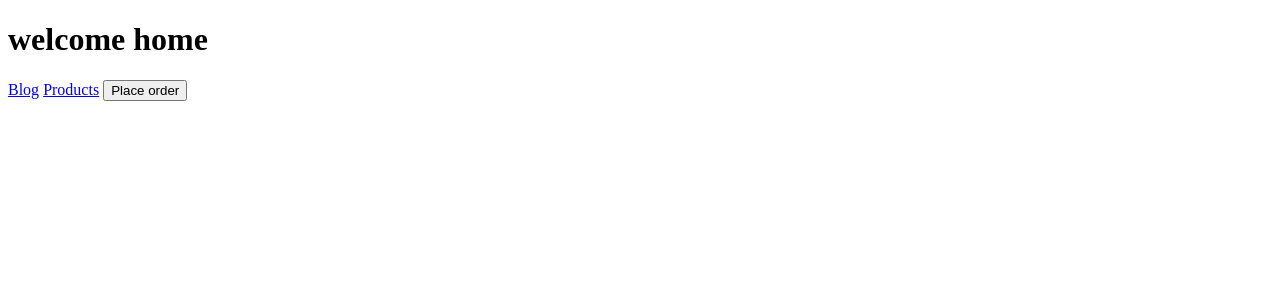
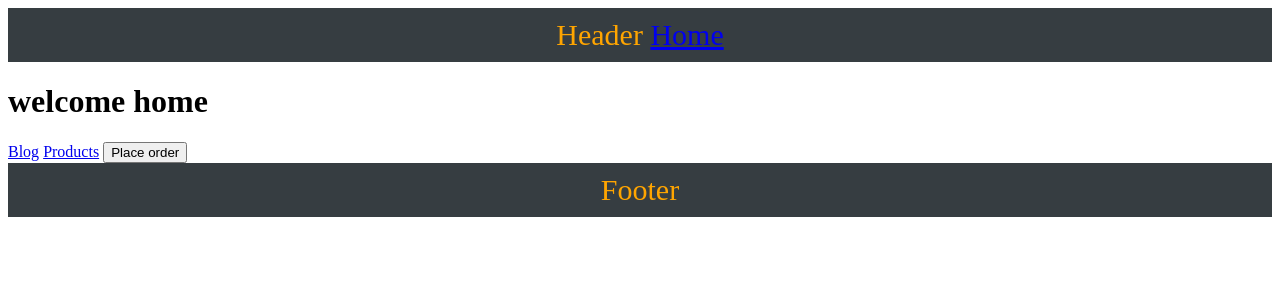
Before and after one commit to liar88828/svelte-kit-tutor, a SvelteKit app: page / in a window 1280 px wide. Shown: the top 300 px of the page. Built offline with nearby package versions, Linux system fonts and the light colour scheme.

Commit message:
13 Route Layout

```diff
--- /dev/null
+++ b/src/routes/+layout.svelte
@@ -0,0 +1,25 @@
+<header class="layout-header">
+	Header
+
+	<a href="/">Home</a>
+</header>
+<slot />
+<header class="layout-footer">Footer</header>
+
+<style>
+	.layout-header {
+		background-color: rgb(54, 61, 65);
+		color: orange;
+		font-size: 30px;
+		text-align: center;
+		padding: 10px;
+	}
+
+	.layout-footer {
+		background-color: rgb(54, 61, 65);
+		color: orange;
+		font-size: 30px;
+		text-align: center;
+		padding: 10px;
+	}
+</style>
--- /dev/null
+++ b/src/routes/products/[productId=integer]/+layout.svelte
@@ -0,0 +1,3 @@
+
+<slot />
+<h3>Feature Product</h3>
```
